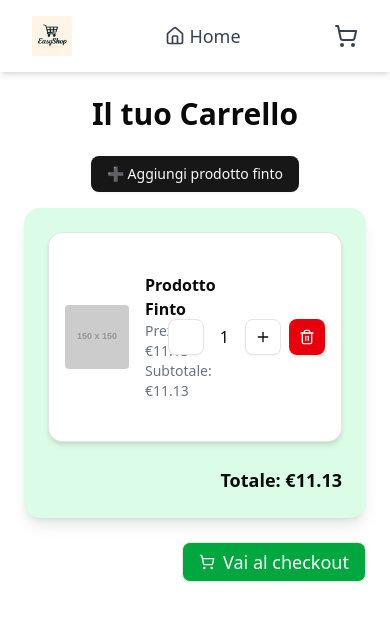
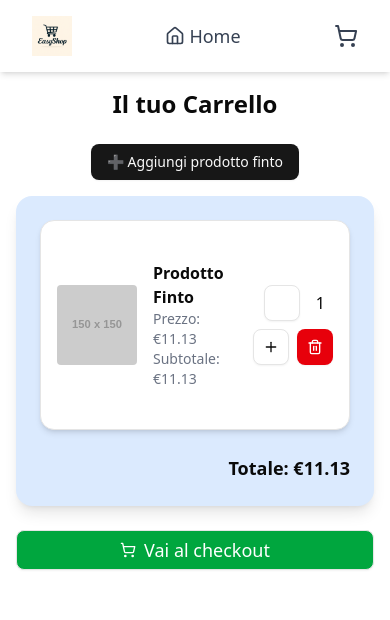
Before and after one commit to Pmatt02/SimpleShop-FE_Gruppo-1, a React (Vite) app: page / in a window 390 px wide. Both pictures are taken after a click on the button "➕ Aggiungi prodotto finto". Shown: the top 620 px of the page. Built offline with nearby package versions, Linux system fonts and the light colour scheme.

Commit message:
carrello responsive

```diff
--- a/src/pages/CartPage.tsx
+++ b/src/pages/CartPage.tsx
@@ -49,8 +49,8 @@ const CartPage: React.FC = () => {
     );
 
     return (
-        <div className="p-6 max-w-3xl mx-auto">
-            <h1 className="text-3xl font-bold mb-6 text-center">Il tuo Carrello</h1>
+        <div className="p-4 sm:p-6 max-w-3xl mx-auto">
+            <h1 className="text-2xl sm:text-3xl font-bold mb-6 text-center">Il tuo Carrello</h1>
 
             {/*bottone test aggiungi prodotto*/}
             <div className="text-center mb-4">
@@ -63,7 +63,7 @@ const CartPage: React.FC = () => {
             {state.cart.length === 0 ? (
                 <p className="text-center text-gray-500">Non c'è niente qui!</p>
             ) : (
-                <div className="bg-green-100 rounded-2xl shadow-lg p-6 space-y-4">
+                <div className="bg-blue-100 rounded-2xl shadow-lg p-6 space-y-4">
                     {state.cart.map((item) => (
                         <Card key={item.product.id} className="shadow-md">
                             <CardContent className="flex items-center justify-between gap-4 p-4">
@@ -71,7 +71,7 @@ const CartPage: React.FC = () => {
                                     <img
                                         src={item.product.image}
                                         alt={item.product.title}
-                                        className="w-16 h-16 object-cover rounded"
+                                        className="w-20 h-20 object-cover rounded sm:w-24 sm:h-24"
                                     />
                                     <div>
                                         <h2 className="font-semibold">{item.product.title}</h2>
@@ -85,7 +85,7 @@ const CartPage: React.FC = () => {
                                 </div>
 
                                 {/*Bottoni per increment, decrement e rimuovi */}
-                                <div className="flex items-center gap-2">
+                                <div className="flex items-center gap-2 flex-wrap sm:flex-nowrap justify-end">
                                     <Button
                                         size="icon"
                                         variant="outline"
@@ -115,7 +115,7 @@ const CartPage: React.FC = () => {
                     ))}
 
                     {/*totale carrello */}
-                    <div className="text-right mt-6">
+                    <div className="text-right mt-6 sm:text-right text-center">
                         <p className="text-lg font-bold">
                             Totale: €{totalPrice.toFixed(2)}
                         </p>
@@ -131,7 +131,7 @@ const CartPage: React.FC = () => {
                     <Button
                         size="lg"
                         variant="outline"
-                        className="bg-green-600 text-white text-lg hover:bg-green-700"
+                        className="w-full sm:w-auto bg-green-600 text-white text-lg hover:bg-green-700"
                     >
                         <ShoppingCart /> Vai al checkout</Button>
                 </div>
```
